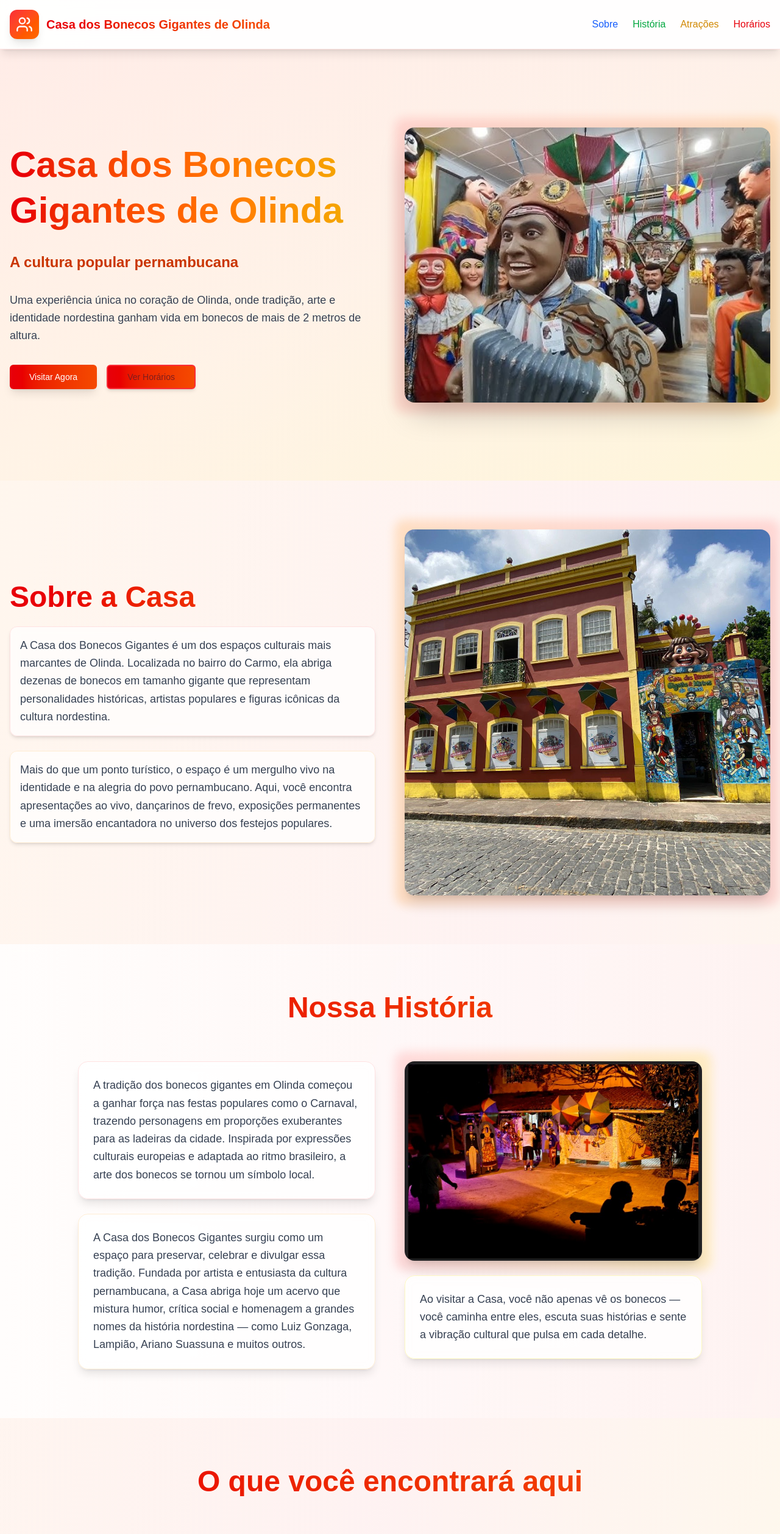
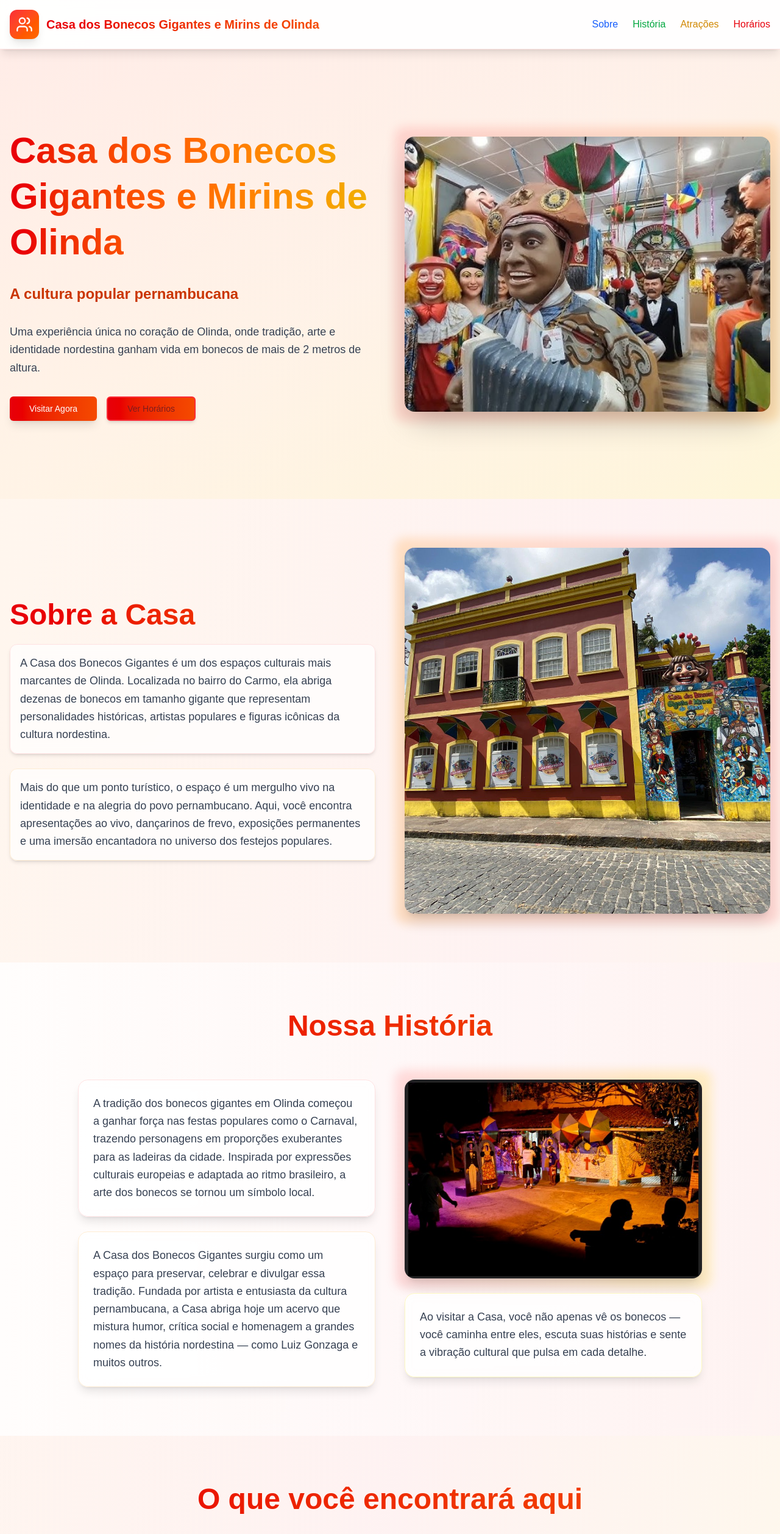
Before and after one commit to ThomasFabri/BonecosGigantesDeOlinda, a Next.js app: page / in a window 1280 px wide. Shown: the top 2515 px of the page at 61% size. Built offline with nearby package versions, Linux system fonts and the light colour scheme.

Commit message:
small fixes

```diff
--- a/src/app/page.tsx
+++ b/src/app/page.tsx
@@ -53,7 +53,7 @@ export default function HomePage() {
                 <Users className="w-7 h-7 text-white" />
               </div>
               <span className="text-lg md:text-xl font-bold bg-gradient-to-r from-red-600 to-orange-600 bg-clip-text text-transparent">
-                Casa dos Bonecos Gigantes de Olinda
+                Casa dos Bonecos Gigantes e Mirins de Olinda
               </span>
             </div>
             <nav className="hidden md:flex space-x-6">
@@ -81,7 +81,7 @@ export default function HomePage() {
           <div className="grid lg:grid-cols-2 gap-12 items-center">
             <div className="space-y-8 animate-fade-in-up">
               <h1 className="text-4xl lg:text-6xl font-bold bg-gradient-to-r from-red-600 via-orange-500 to-yellow-500 bg-clip-text text-transparent leading-tight">
-                Casa dos Bonecos Gigantes de Olinda
+                Casa dos Bonecos Gigantes e Mirins de Olinda
               </h1>
               <p className="text-xl lg:text-2xl text-orange-700 font-semibold">
                 A cultura popular pernambucana
@@ -176,8 +176,7 @@ export default function HomePage() {
                   <p className="text-gray-700 leading-relaxed text-lg">
                     A Casa dos Bonecos Gigantes surgiu como um espaço para preservar, celebrar e divulgar essa tradição.
                     Fundada por artista e entusiasta da cultura pernambucana, a Casa abriga hoje um acervo que mistura
-                    humor, crítica social e homenagem a grandes nomes da história nordestina — como Luiz Gonzaga, Lampião,
-                    Ariano Suassuna e muitos outros.
+                    humor, crítica social e homenagem a grandes nomes da história nordestina — como Luiz Gonzaga e muitos outros.
                   </p>
                 </div>
               </div>
@@ -224,7 +223,7 @@ export default function HomePage() {
                 <Music className="w-10 h-10 text-white" />
               </div>
               <h3 className="text-2xl font-bold text-gray-800 mb-4">Apresentações culturais</h3>
-              <p className="text-gray-600 text-lg">Dançarinos de frevo e música ao vivo em horários selecionados.</p>
+              <p className="text-gray-600 text-lg">Apresentações de passistas do frevo sexta, sábado e domingo.</p>
             </Card>
 
             <Card className="p-8 text-center bg-white/80 backdrop-blur-sm border border-yellow-100 hover:shadow-2xl hover:scale-105 transition-all duration-300 group">
@@ -341,7 +340,7 @@ export default function HomePage() {
         <div className="container mx-auto px-4">
           <div className="text-center space-y-6">
             <h3 className="text-3xl lg:text-4xl font-bold bg-gradient-to-r from-red-400 to-orange-400 bg-clip-text text-transparent">
-              Casa dos Bonecos Gigantes de Olinda
+              Casa dos Bonecos Gigantes e Mirins de Olinda
             </h3>
             <p className="text-gray-300 text-xl max-w-3xl mx-auto leading-relaxed">
               Preservando a cultura nordestina através da arte e da tradição.
@@ -358,7 +357,7 @@ export default function HomePage() {
             </div>
             <div className="border-t border-gray-700 pt-8 mt-8">
               <p className="text-gray-400">
-                © {new Date().getFullYear()} Casa dos Bonecos Gigantes de Olinda. Todos os direitos reservados.
+                © {new Date().getFullYear()} Casa dos Bonecos Gigantes e Mirins de Olinda. Todos os direitos reservados.
               </p>
             </div>
           </div>
```
